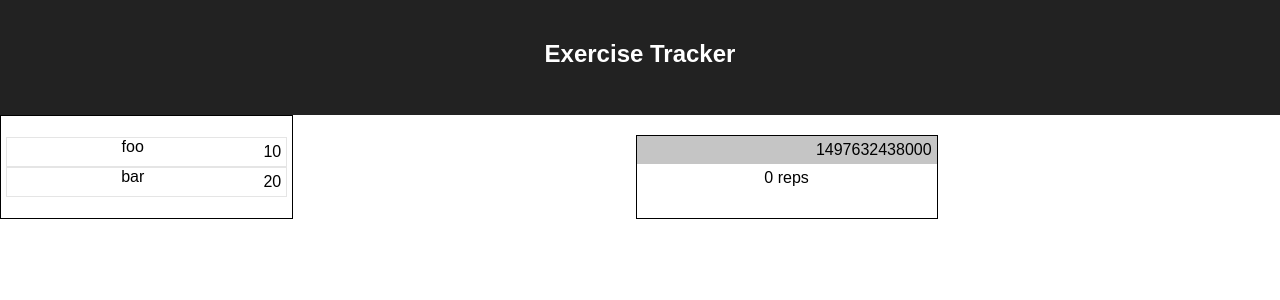
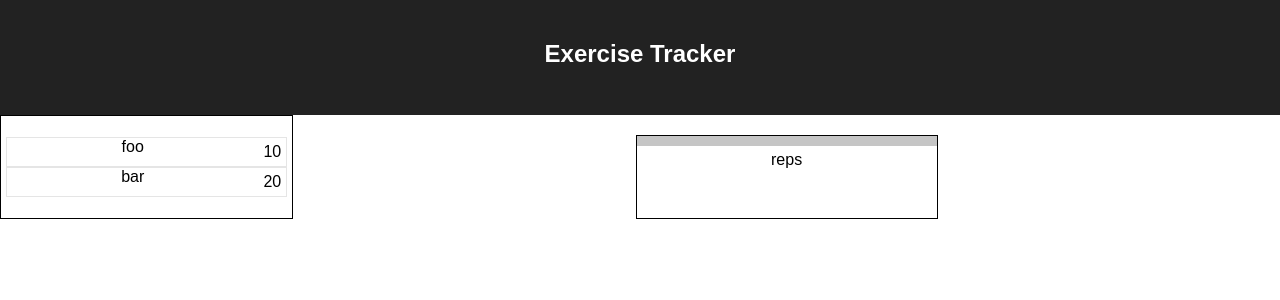
Before and after one commit to randomout/xrcz, a React (Create React App) app: page / in a window 1280 px wide. Shown: the top 300 px of the page. Built offline with nearby package versions, Linux system fonts and the light colour scheme.

Commit message:
messing around with selection behavior in the UI

```diff
--- a/src/ExerciseView.js
+++ b/src/ExerciseView.js
@@ -7,14 +7,14 @@ const ExerciseView = ({selected}) => (
   <div className="exercise-view">
     <div className="exercise-header">
       <div className="exercise-name">
-        {selected.name}
+        {selected !== null ? selected.name : ''}
       </div>
       <div className="exercise-date">
-        {selected.date}
+        {selected !== null ? selected.date : ''}
       </div>
     </div>
     <div className="exercise-amount">
-      {selected.amount} reps
+      {selected != null ? selected.amount : ''} reps
     </div>
   </div>
 );
--- a/src/reducers.js
+++ b/src/reducers.js
@@ -1,14 +1,6 @@
 import { combineReducers } from 'redux';
 
-const dummy = {
-  id: -1,
-  name: '',
-  date: Date.now(),
-  amount: 0,
-}
-
-const selected = (state = dummy, action) => {
-  console.log('action: ', action);
+const selected = (state = null, action) => {
   switch(action.type) {
     case 'SELECT_EXERCISE':
       return action.exercise;
```
